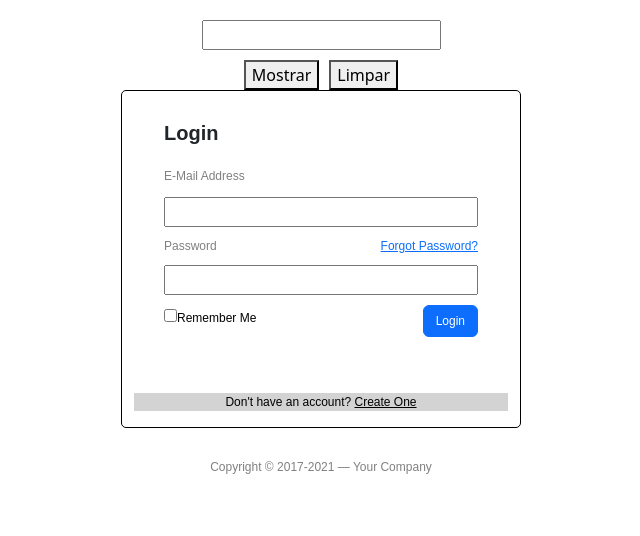
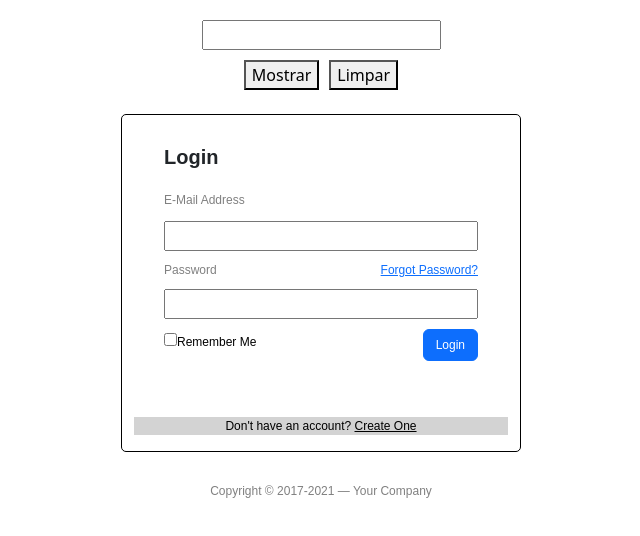
Before and after one commit to luismallmann/exerc-ciosAngular, an Angular app: page / in a window 1280 px wide. Shown: the top 536 px of the page, without its empty margins (319-959 px from the left). Built offline with nearby package versions, Linux system fonts and the light colour scheme.

Commit message:
Desenvolvimento da lista de exercicios 2

```diff
--- a/src/app/app.component.html
+++ b/src/app/app.component.html
@@ -8,5 +8,6 @@
     <button class="geral botao" (click)="mostrarDados()">Mostrar</button>
     <button class="geral botao" (click)="limparCampo()">Limpar</button>
   </section>
+  <br>
   <app-autenticacao></app-autenticacao>
 </div>
--- a/src/app/autenticacao/autenticacao.component.css
+++ b/src/app/autenticacao/autenticacao.component.css
@@ -1,5 +1,5 @@
 *{
-    font-family: fantasy;
+    font-family: 'Arial Narrow Bold', sans-serif
 }
 form{
     padding: 30px;
```
Also changed, not shown: src/app/autenticacao/autenticacao.component.ts (+7 -0 lines).
